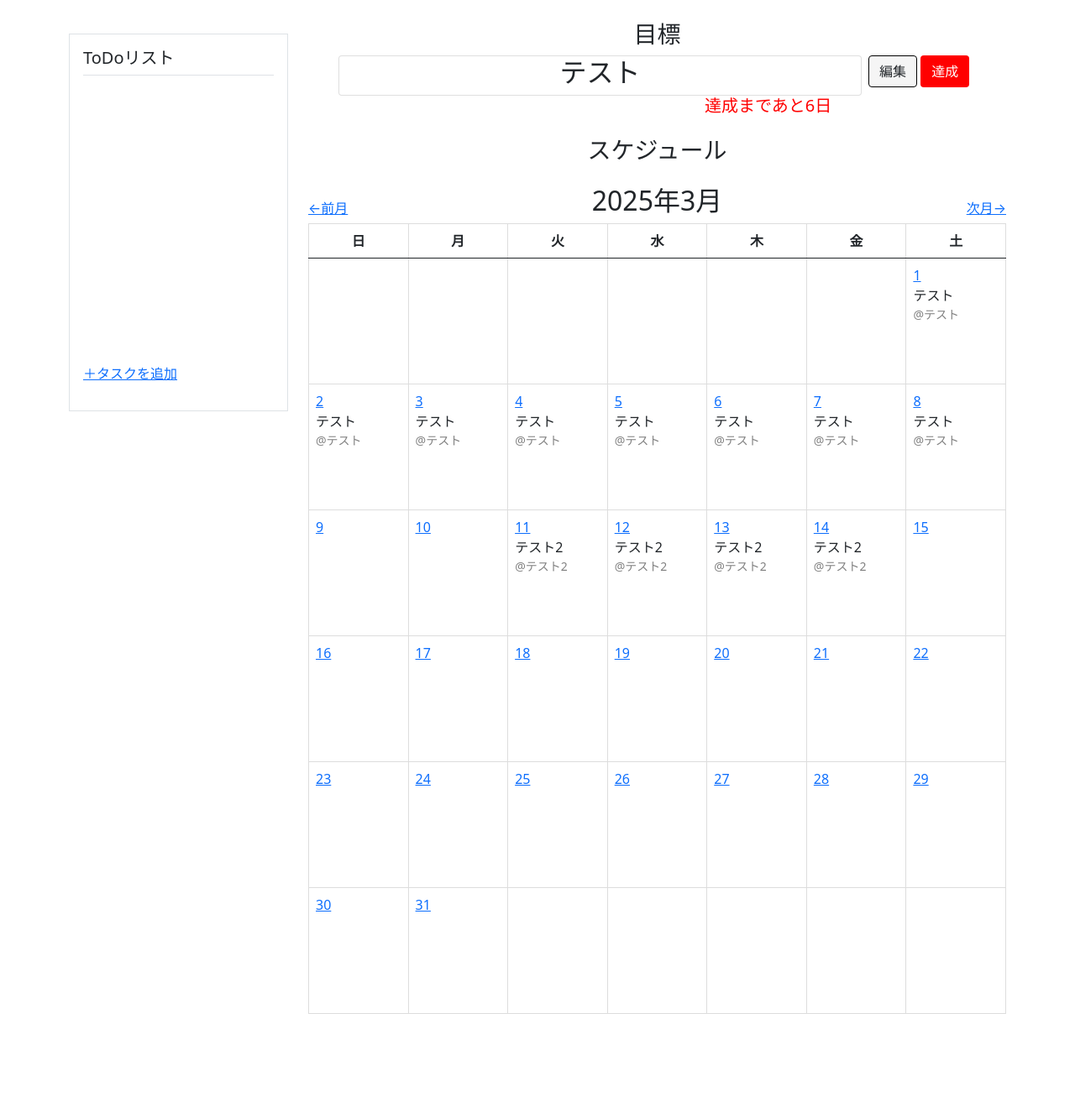
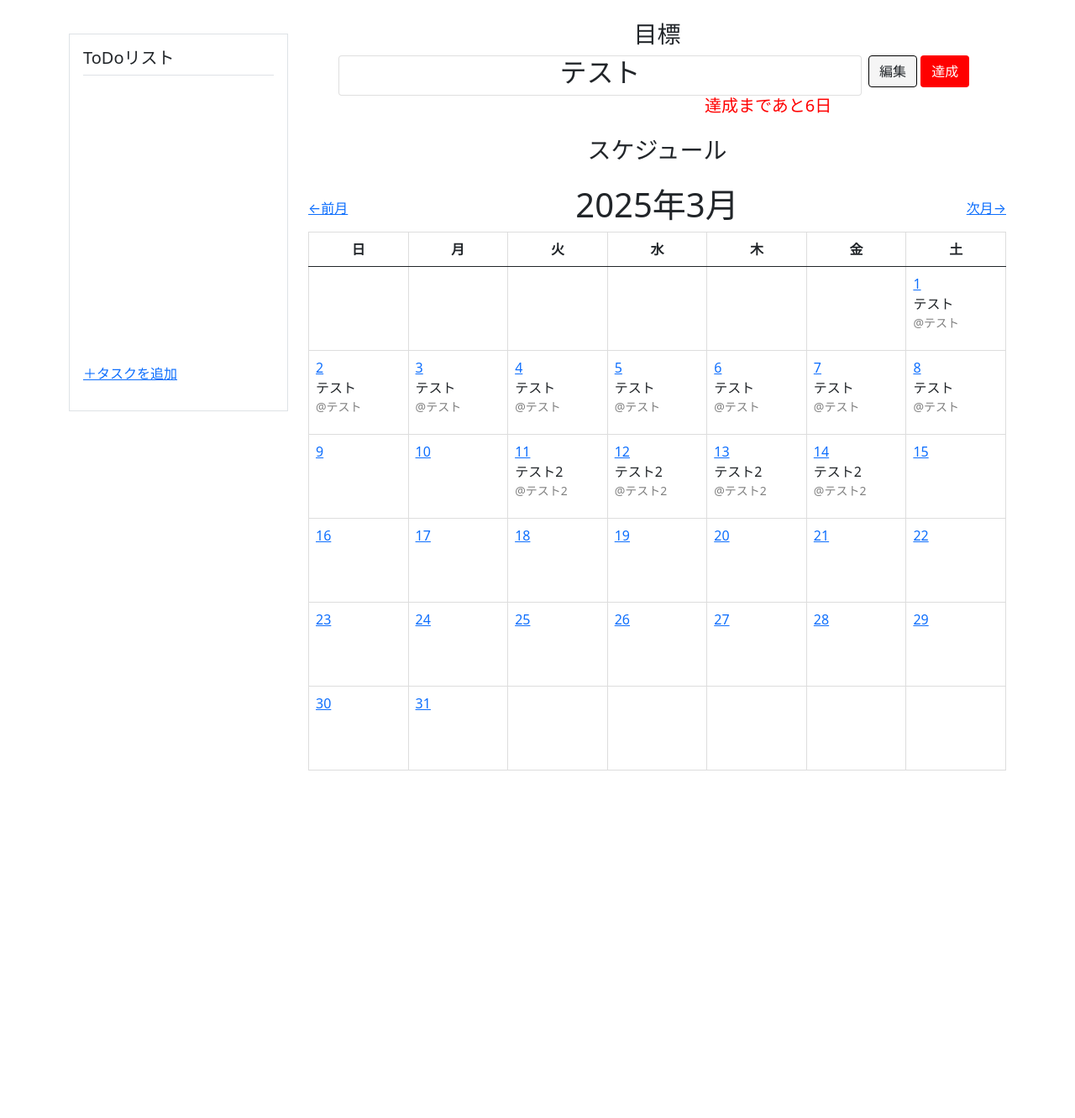
Before and after one commit to Yoshidak-ta/start_challenge, a Django app: page /schedules/schedule/2025/3 in a window 1280 px wide. Shown: the part 76-1408 px from the top of the page at 84% size. After the commit the page ends 994 px from the top, so only its background shows below. Run offline with Django 5.2, Linux system fonts and the light colour scheme; a user stored in the database is signed in; data comes from the database, SQL or seed files in the repository.

```diff
--- a/start_challenge/templates/schedules/schedule.html
+++ b/start_challenge/templates/schedules/schedule.html
@@ -99,7 +99,7 @@
         </div>
       </div>
     </div>
-    <div class="col">
+    <div class="col-xl-9 col-lg-8 col-md-12">
       <h3 class="text-center mb-2">目標</h3>
       <!-- 目標設定 -->
       {% if not objective %}
@@ -242,7 +242,7 @@
             {% else %}
             <a class="mt-3" href="{% url 'schedules:schedule' year=year month=prev_month %}">←前月</a>
             {% endif %}
-        <h2 class="text-center">{{ year }}年{{ month }}月</h2>
+            <h1 class="text-center">{{ year }}年{{ month }}月</h1>
             {% if next_month == 13 %}
             <a class="mt-3" href="{% url 'schedules:schedule' year=year|add:"1" month=1 %}">次月→</a>
             {% else %}
@@ -250,7 +250,8 @@
             {% endif %}
           {% endwith %}
       </div>
-      <table class="table">
+      <div class="col-12 overflow-auto">
+          <table class="table table-fixed">
             <thead>
               <tr>
                 <th class="sunday">日</th>
@@ -266,7 +267,7 @@
               {% for week in month_calendar %}
               <tr>
               {% for day in week %}
-            <td class="text-start {% if forloop.counter0|divisibleby:7 %}sunday{% elif forloop.counter0|add:1|divisibleby:7 %}saturday{% endif %}" style="width: 50px; height: 150px;">
+                <td class="text-start {% if forloop.counter0|divisibleby:7 %}sunday{% elif forloop.counter0|add:1|divisibleby:7 %}saturday{% endif %}">
                   {% if day > 0 %}
                   <a href="{% url 'schedules:schedule_show' year=year month=month day=day %}">{{ day }}</a>
                   <div class="row">
@@ -291,4 +292,5 @@
         </div>
     </div>
   </div>
+</div>
 {% endblock %}
```
Lines whose indentation alone changed are shown as unchanged.
